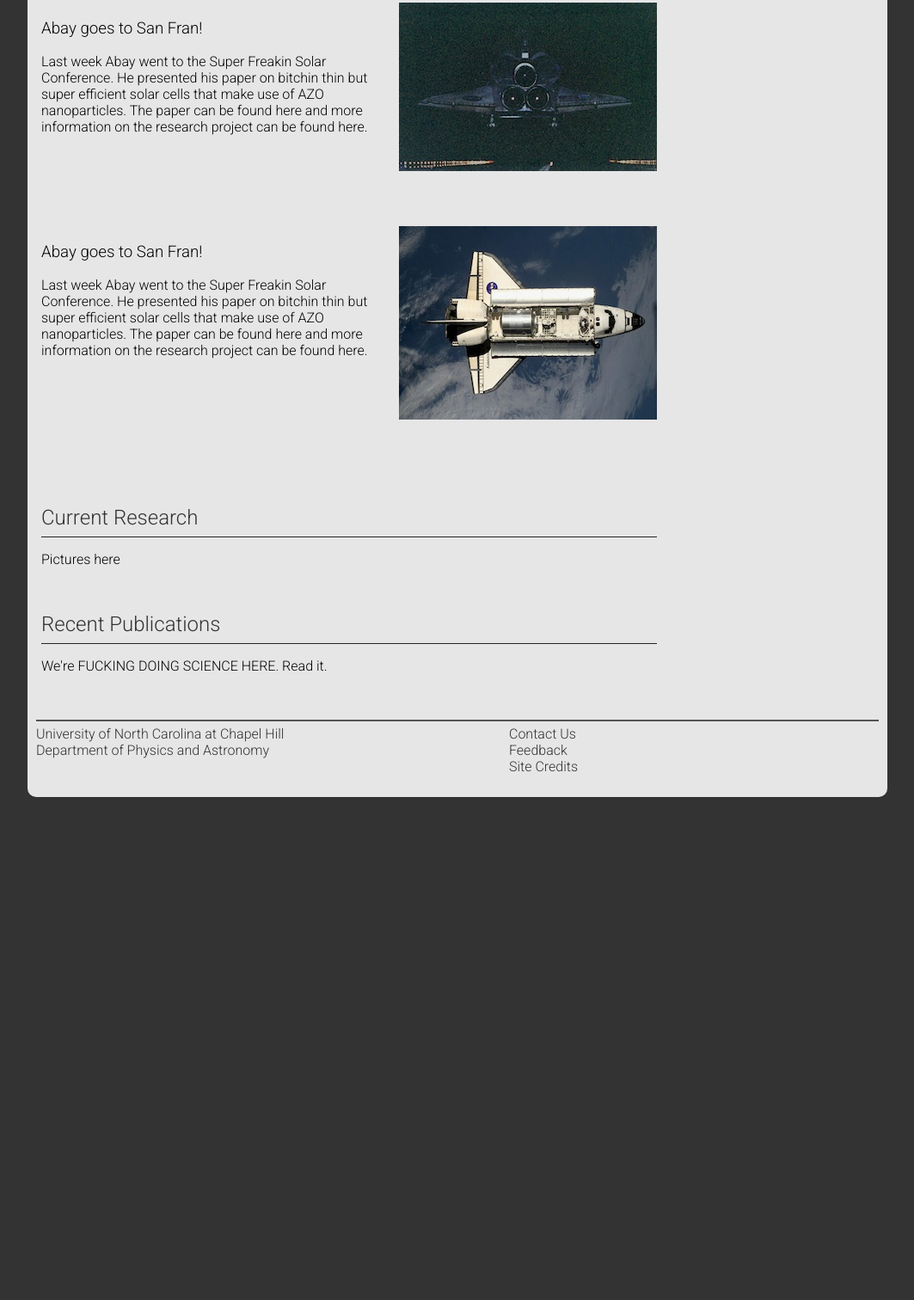
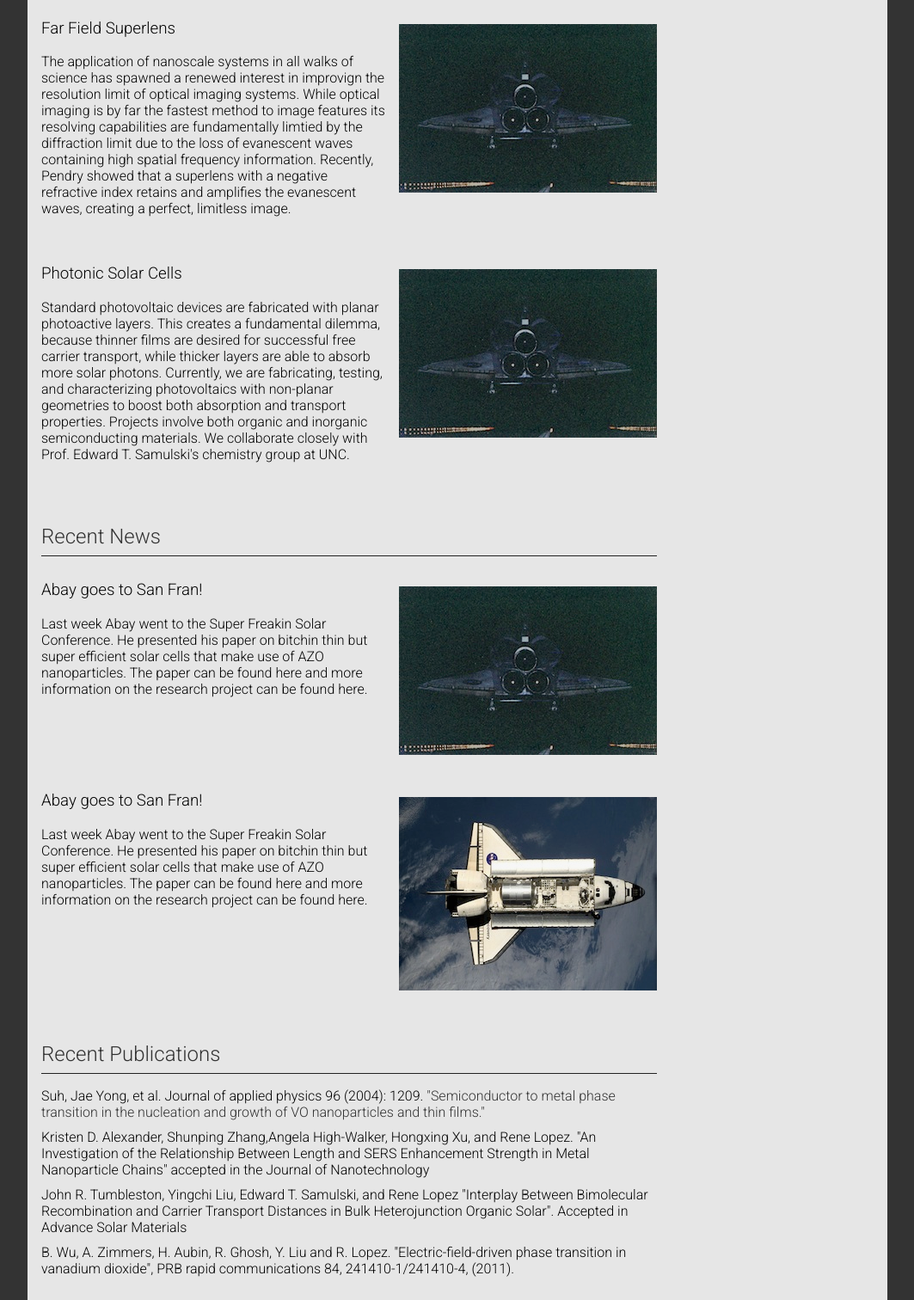
Before and after one commit to thair116/nano_group_website, a plain HTML site: page Solar_group_websiteV7.html in a window 1280 px wide. Shown: the part 222-1734 px from the top of the page at 86% size, without its empty margins (108-1171 px from the left). Before the commit the page ends 1149 px from the top, so only its background shows below. Drawn offline with Linux system fonts and the light colour scheme.

Commit message:
Home page additions - research and publications
Signed-off-by: Travis Hairfield <twh116@gmail.com>

```diff
--- a/Solar_group_websiteV7.css
+++ b/Solar_group_websiteV7.css
@@ -167,11 +167,6 @@ body {
 
 }
 
-#main_pic {
-	float: right;
-	text-align: center;
-	position: absolute;
-}
 #join.fixed {
 	position: fixed;
 	top: 160px;
@@ -190,17 +185,29 @@ body {
 	color: #888;
 }
 
-.news_block{
+.news_block, .research_block{
 	margin-top:10px;
-	margin-bottom:60px;
+	margin-bottom:20px;
 	overflow:hidden;
 }
 
-.news_block_imgs{
-	float:right;
+.research_block {
+
 }
 
-.news_block_words{
+.research_block_imgs{
+
+}
+
+.research_block_words {
+
+}
+.news_block_imgs, .research_block_imgs{
+	float:right;
+	margin-top:25px;
+}
+
+.news_block_words, .research_block_words{
 	width:400px;
 	float:left;
 }
@@ -212,6 +219,13 @@ body {
 }
 
 .clear { clear: both; }
+
+#papers ul{
+	list-style:none;
+}
+#papers li{
+	margin-bottom:10px;
+}
 
 /******* Footer *******/
 footer {
--- a/Solar_group_websiteV7.html
+++ b/Solar_group_websiteV7.html
@@ -126,6 +126,33 @@
 				</header>
 				<div id="main">
 					<div id="left_main" class="column">
+						<div id="research" class="stuff">
+							<div class="stuff_title">
+								<h2><a href="http://research.physics.unc.edu/project/rln/Research%20projects.html"> Current Research </a></h2>
+							</div>
+							<div class="research_block">
+								<div class="research_block_imgs">
+									<a class="fancybox" rel="group" href="./images/Space_shuttleBig.jpg"><img src="./images/Space_shuttleSmall.jpg" alt="" /></a>
+								</div>
+								<div class="research_block_words">
+									<h3> Far Field Superlens </h3>
+									<p>
+										The application of nanoscale systems in all walks of science has spawned a renewed interest in improvign the resolution limit of optical imaging systems. While optical imaging is by far the fastest method to image features its resolving capabilities are fundamentally limtied by the diffraction limit due to the loss of evanescent waves containing high spatial frequency information. Recently, Pendry showed that a superlens with a negative refractive index retains and amplifies the evanescent waves, creating a perfect, limitless image.
+									</p>
+								</div>
+							</div>
+							<div class="research_block">
+								<div class="research_block_imgs">
+									<a class="fancybox" rel="group" href="./images/Space_shuttleBig.jpg"><img src="./images/Space_shuttleSmall.jpg" alt="" /></a>
+								</div>
+								<div class="research_block_words">
+									<h3> Photonic Solar Cells </h3>
+									<p>
+										Standard photovoltaic devices are fabricated with planar photoactive layers.  This creates a fundamental dilemma, because thinner films are desired for successful free carrier transport, while thicker layers are able to absorb more solar photons.  Currently, we are fabricating, testing, and characterizing photovoltaics with non-planar geometries to boost both absorption and transport properties.  Projects involve both organic and inorganic semiconducting materials. We collaborate closely with Prof. Edward T. Samulski's chemistry group at UNC.
+									</p>
+								</div>
+							</div>
+						</div>
 						<div id="news" class="stuff">
 							<div class="stuff_title">
 								<h2><a href="http://research.physics.unc.edu/project/rln/Research%20projects.html"> Recent News </a></h2>
@@ -157,21 +184,26 @@
 								</div>
 							</div>
 						</div>
-						<div id="research" class="stuff">
-							<div class="stuff_title">
-								<h2><a href="http://research.physics.unc.edu/project/rln/Research%20projects.html"> Current Research </a></h2>
-							</div>
-							<p>
-								Pictures here
-							</p>
-						</div>
 						<div id="papers" class="stuff">
 							<div class="stuff_title">
 								<h2><a href="http://research.physics.unc.edu/project/rln/Research%20projects.html"> Recent Publications </a></h2>
 							</div>
-							<p>
-								We're FUCKING DOING SCIENCE HERE. Read it.
-							</p>
+							<ul>
+								<li>
+									Suh, Jae Yong, et al.  Journal of applied physics 96 (2004): 1209.
+
+									<a href="http://jap.aip.org/resource/1/japiau/v96/i2/p1209_s1"> "Semiconductor to metal phase transition in the nucleation and growth of VO nanoparticles and thin films."</a>
+							</li>
+								<li>
+								Kristen D. Alexander, Shunping Zhang,Angela High-Walker, Hongxing Xu, and Rene Lopez. "An Investigation of the Relationship Between Length and SERS Enhancement Strength in Metal Nanoparticle Chains" accepted in the  Journal of Nanotechnology
+							</li>
+							<li>
+								John R. Tumbleston, Yingchi Liu, Edward T. Samulski, and Rene Lopez "Interplay Between Bimolecular Recombination and Carrier Transport Distances in Bulk Heterojunction Organic Solar". Accepted in Advance Solar Materials
+							</li>
+							<li>
+								B. Wu, A. Zimmers, H. Aubin, R. Ghosh, Y. Liu and R. Lopez. "Electric-field-driven phase transition in vanadium dioxide", PRB rapid communications 84, 241410-1/241410-4, (2011).
+							</li>
+							</ul>
 						</div>
 					</div>
 					<div id="right_main" class="column">
```
Also changed, not shown: images/Space_shuttle2Xsmall.jpg (added).
